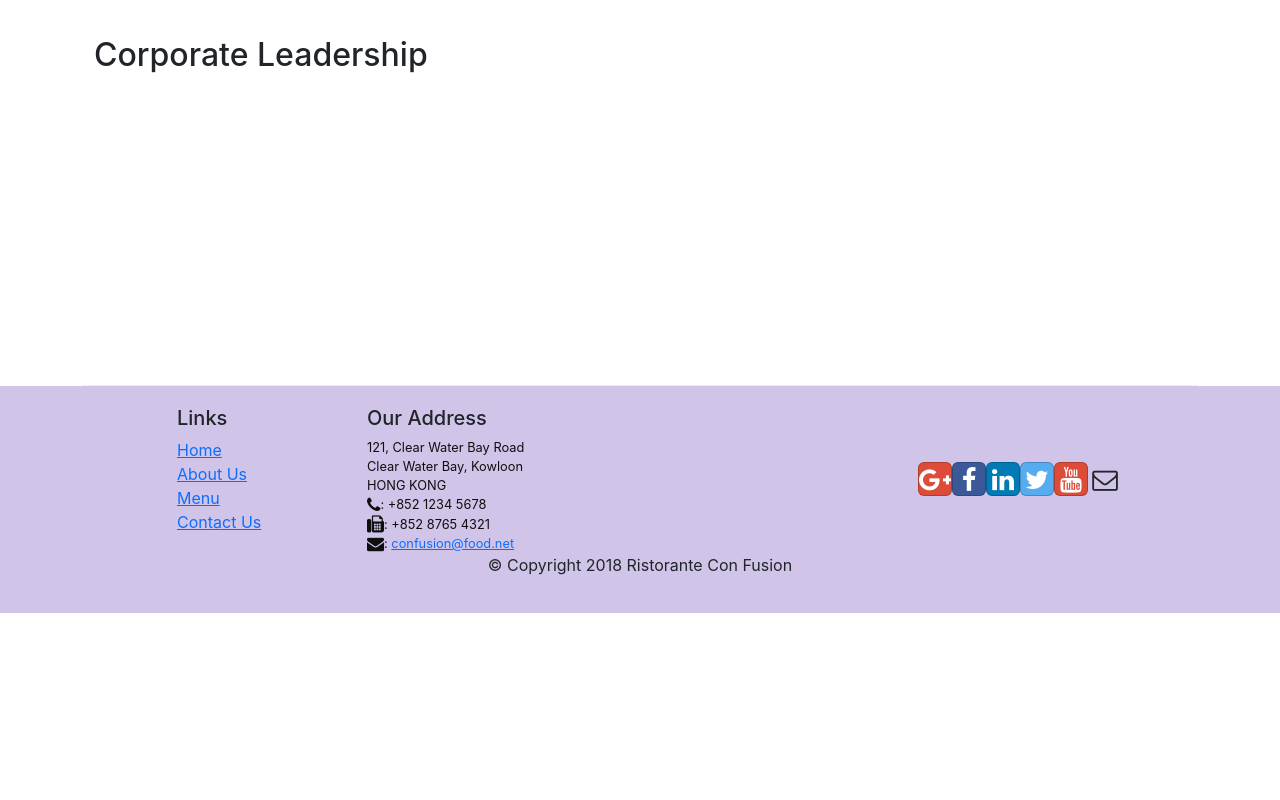
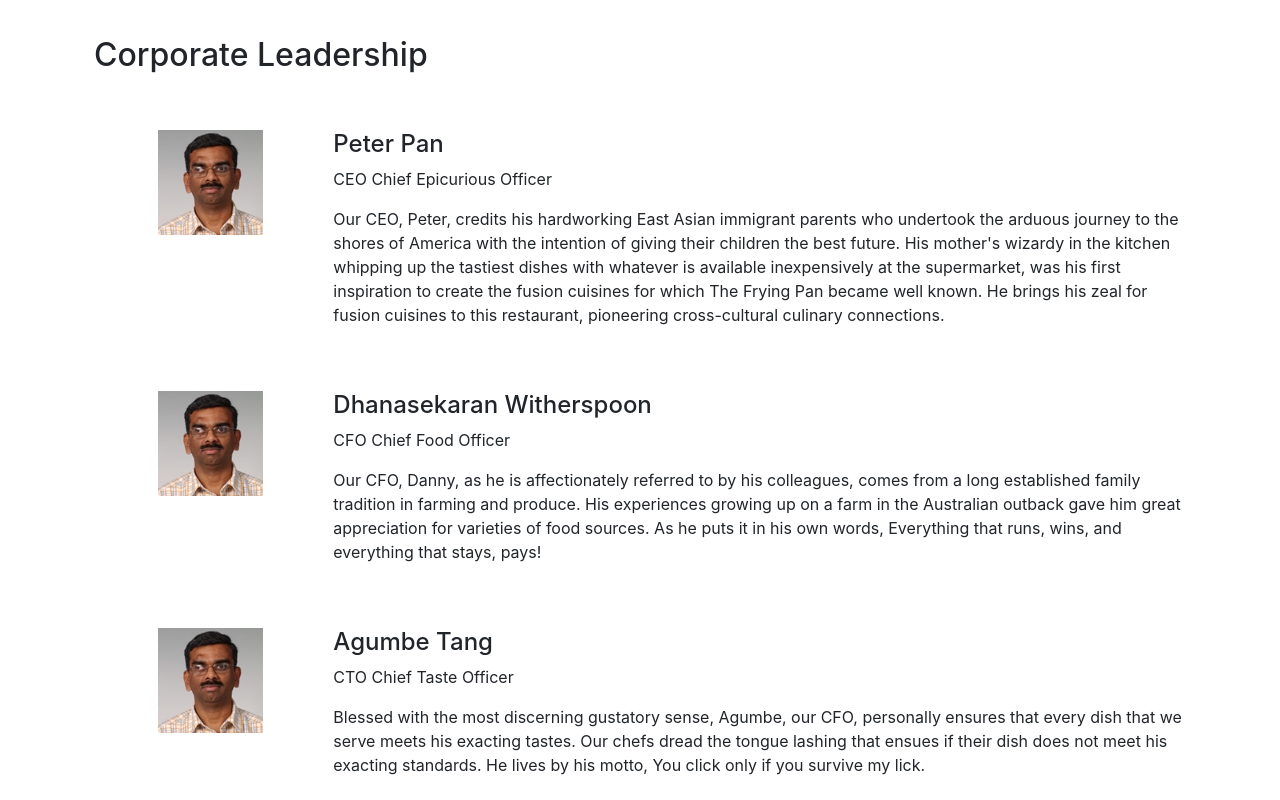
Before and after one commit to drneyx/Confusion-REACT, a React (Create React App) app: page /aboutus in a window 1280 px wide. Shown: the part 900-1700 px from the top of the page. Before the commit the page ends 1513 px from the top, so only its background shows below. Built offline with nearby package versions, Linux system fonts and the light colour scheme.

Commit message:
finish media in render leader

```diff
--- a/src/components/AboutComponent.js
+++ b/src/components/AboutComponent.js
@@ -6,9 +6,18 @@ function About(props) {
 
     function RenderLeader(props){
         return (
-            <Media>
-
-            </Media>
+            <div key={props.leader.id} className="col-12 mt-5">
+                <Media tag="ul" className="row">
+                    <Media left middle className="col-2">
+                        <Media object src={props.leader.image} alt={props.leader.name} />
+                    </Media>
+                    <Media body className="col-10">
+                        <Media heading>{props.leader.name}</Media>
+                        <p>{props.leader.abbr} {props.leader.designation}</p>
+                        <p>{props.leader.description}</p>
+                    </Media>
+                </Media>
+            </div>
         )
 
     }
```
